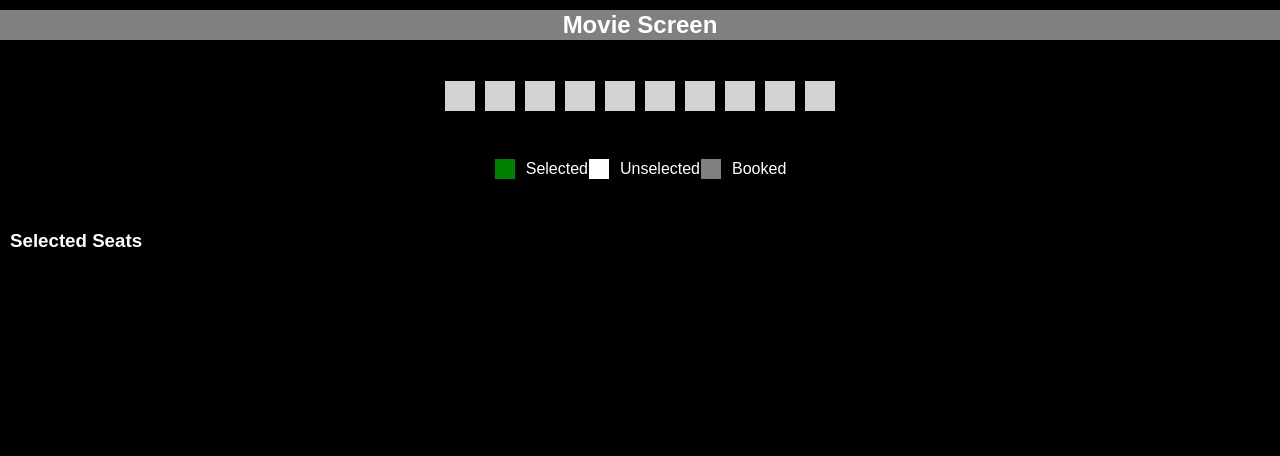
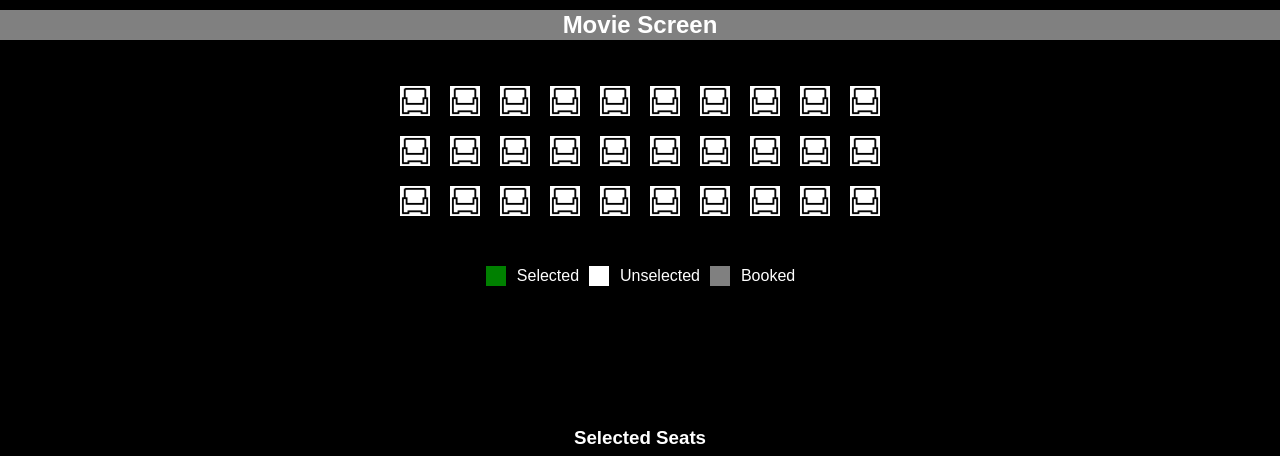
Before and after one commit to darren170999/IE4717, a PHP site: page /seating.html in a window 1280 px wide. Shown: the part 80-536 px from the top of the page. Run offline with PHP 8.4, Linux system fonts and the light colour scheme.

Commit message:
Nicer Frontend

```diff
--- /dev/null
+++ b/assets/js/holdingDates.js
@@ -0,0 +1,67 @@
+// Initialize or retrieve the seatStates array from localStorage
+let seatStates = JSON.parse(localStorage.getItem('seatStates')) || [];
+
+// Function to update the selected seats list and save to localStorage
+function updateSelectedSeatsList(selectedSeatsList) {
+    // Clear the list
+    selectedSeatsList.innerHTML = '';
+
+    // Add selected seats to the list and update the seatStates array
+    for (let i = 0; i < seatStates.length; i++) {
+        if (seatStates[i] === 1) {
+            const listItem = document.createElement('li');
+
+            // Create an icon for Seat
+            const seatIcon = document.createElement('img');
+            seatIcon.src = '../IE4717/assets/img/ticket.png'; // Path to your custom seat icon
+            listItem.appendChild(seatIcon);
+
+            listItem.textContent = ` Seat ID: ${i + 1}`;
+            selectedSeatsList.appendChild(listItem);
+        }
+    }
+
+    // Check if Buy button should be displayed
+    const buyButton = document.getElementById('buy-button');
+    buyButton.style.display = 'block';
+
+    // Save the updated seatStates array to localStorage
+    localStorage.setItem('seatStates', JSON.stringify(seatStates));
+}
+
+// Function to update seat states when a seat is clicked
+function toggleSeatColor(event) {
+    const seat = event.target;
+    const seatID = seat.id;
+    const selectedSeatsList = document.getElementById('selected-seats-list');
+    const jsonObject = JSON.parse(localStorage.selectedDateTime);
+
+    // Check if the seat is already selected
+    const isSelected = seat.classList.contains('selected');
+    const seatIndex = parseInt(seatID) - 1; // Assuming seat IDs are numeric
+
+    if (isSelected) {
+        // Seat is currently selected, so unselect it
+        seat.classList.remove('selected');
+        seatStates[seatIndex] = 0; // 0 represents unselected
+    } else {
+        // Seat is not selected, so select it
+        seat.classList.add('selected');
+        seatStates[seatIndex] = 1; // 1 represents selected
+    }
+
+    // Update the selected seats list and save to localStorage
+    updateSelectedSeatsList(selectedSeatsList);
+}
+
+const seats = document.querySelectorAll('.seat');
+seats.forEach((seat, index) => {
+    if (seatStates[index] === 1) {
+        seat.classList.add('selected');
+    }
+    seat.addEventListener('click', toggleSeatColor);
+});
+
+// Initial setup: Display selected seats from localStorage
+const selectedSeatsList = document.getElementById('selected-seats-list');
+updateSelectedSeatsList(selectedSeatsList);
--- a/assets/js/seats.js
+++ b/assets/js/seats.js
@@ -1,20 +1,77 @@
 function toggleSeatColor(event) {
     const seat = event.target;
-    seat.classList.toggle('selected');
     const seatID = seat.id;
     const selectedSeatsList = document.getElementById('selected-seats-list');
-    if (selectedSeatsList.children.length === 0) {
-        const dateTimeItem = document.createElement('li');
-        dateTimeItem.textContent = `Selected DateTime: ${localStorage.selectedDateTime}`;
+    const jsonObject = JSON.parse(localStorage.selectedDateTime);
+
+    // Check if dateTimeItem already exists
+    let dateTimeItem = selectedSeatsList.querySelector('.date-time-item');
+
+    if (!dateTimeItem) {
+        // If it doesn't exist, create and append it
+        dateTimeItem = document.createElement('li');
+        dateTimeItem.classList.add('date-time-item');
+
+        // Create an icon for Date
+        const dateIcon = document.createElement('img');
+        dateIcon.src = '../IE4717/assets/img/calendar.png'; // Path to your custom calendar icon
+        dateTimeItem.appendChild(dateIcon);
+
+        // Create a span element for styling text
+        const dateText = document.createElement('span');
+        dateText.style.fontSize = '18px'; // Adjust the font size as needed
+        dateText.style.color = 'yellow'; // Set the text color to yellow
+        dateText.textContent = `Date: ${jsonObject.date}`;
+        dateTimeItem.appendChild(dateText);
+
+        // Create an icon for Time
+        const timeIcon = document.createElement('img');
+        timeIcon.src = '../IE4717/assets/img/hourglass.png'; // Path to your custom clock icon
+        dateTimeItem.appendChild(timeIcon);
+
+        const timeText = document.createElement('span');
+        timeText.style.fontSize = '18px'; // Adjust the font size as needed
+        timeText.style.color = 'yellow'; // Set the text color to yellow
+        timeText.textContent = ` Time: ${jsonObject.time}`;
+        dateTimeItem.appendChild(timeText);
+
         selectedSeatsList.appendChild(dateTimeItem);
     }
 
-    const listItem = document.createElement('li');
-    listItem.textContent = `Seat ID: ${seatID}`;
-    selectedSeatsList.appendChild(listItem);
+    // Check if the seat is already selected
+    const isSelected = seat.classList.contains('selected');
 
-    const buyButton = document.getElementById('buy-button');
-    buyButton.style.display = 'block';
+    if (isSelected) {
+        // Seat is currently selected, so unselect it
+        seat.classList.remove('selected');
+
+        // Find and remove the corresponding seat ID from the list
+        const listItem = Array.from(selectedSeatsList.children).find(item => {
+            return item.textContent.includes(`Seat ID: ${seatID}`);
+        });
+
+        if (listItem) {
+            listItem.remove();
+        }
+    } else {
+        // Seat is not selected, so select it
+        seat.classList.add('selected');
+
+        // Add the seat ID to the list
+        const listItem = document.createElement('li');
+
+        // Create an icon for Seat
+        const seatIcon = document.createElement('img');
+        seatIcon.src = '../IE4717/assets/img/ticket.png'; // Path to your custom seat icon
+        listItem.appendChild(seatIcon);
+
+        listItem.textContent = ` Seat ID: ${seatID}`;
+        selectedSeatsList.appendChild(listItem);
+
+        // Check if Buy button should be displayed
+        const buyButton = document.getElementById('buy-button');
+        buyButton.style.display = 'block';
+    }
 }
 
 const seats = document.querySelectorAll('.seat');
--- a/booking.html
+++ b/booking.html
@@ -50,5 +50,6 @@
 
     <script src="../IE4717/assets/js/scriptBooking.js"></script>
     <script src="../IE4717/assets/js/fetchAssetsForBookings.js"></script>
+    <!-- <script src="../IE4717/assets/js/holdingDates.js"></script> -->
 </body>
 </html>
--- a/seating.html
+++ b/seating.html
@@ -32,7 +32,6 @@
     </div>
     <br><br>
     <div class="seating-plan">
-        <!-- Hard-code your seating rows and seats -->
         <!-- Example: 10 rows, each with 10 seats -->
         <div class="row">
             <div class="seat" id="seat1"></div>
@@ -48,9 +47,29 @@
         </div>
         <!-- Repeat the row structure for additional rows -->
         <div class="row">
+            <div class="seat" id="seat11"></div>
+            <div class="seat" id="seat12"></div>
+            <div class="seat" id="seat13"></div>
+            <div class="seat" id="seat14"></div>
+            <div class="seat" id="seat15"></div>
+            <div class="seat" id="seat16"></div>
+            <div class="seat" id="seat17"></div>
+            <div class="seat" id="seat18"></div>
+            <div class="seat" id="seat19"></div>
+            <div class="seat" id="seat20"></div>
             <!-- Add more seat divs for each seat in the row -->
         </div>
         <div class="row">
+            <div class="seat" id="seat21"></div>
+            <div class="seat" id="seat22"></div>
+            <div class="seat" id="seat23"></div>
+            <div class="seat" id="seat24"></div>
+            <div class="seat" id="seat25"></div>
+            <div class="seat" id="seat26"></div>
+            <div class="seat" id="seat27"></div>
+            <div class="seat" id="seat28"></div>
+            <div class="seat" id="seat29"></div>
+            <div class="seat" id="seat30"></div>
             <!-- Add more seat divs for each seat in the row -->
         </div>
         <!-- Add more row divs for additional rows of seats -->
@@ -59,9 +78,9 @@
         <h3>Legend</h3>
         <div class="legend-item">
             <div class="color-code selected"></div>
-            <span>Selected</span><br>
+            <span>Selected </span>&nbsp;&nbsp;
             <div class="color-code unselected"></div>
-            <span>Unselected</span><br>
+            <span>Unselected</span><br>&nbsp;&nbsp;
             <div class="color-code booked"></div>
             <span>Booked</span>
         </div>
@@ -76,6 +95,6 @@
         </a>
     </div>
     <script src="../IE4717/assets/js/seats.js"></script>
-
+    <script src="../IE4717/assets/js/holdingDates.js"></script>
 </body>
 </html>
--- a/style_booking.css
+++ b/style_booking.css
@@ -165,12 +165,16 @@ body {
     display: flex;
 }
 
-.seat {
+/* Add this rule to set the background image for the seat elements */
+.seating-plan .seat {
     width: 30px;
     height: 30px;
-    margin: 5px;
-    background-color: lightgray;
+    margin: 10px;
+    background-image: url('../IE4717/assets/img/seat-2-32.png'); /* Update with the correct path */
+    background-size: cover; /* Cover the entire seat element with the image */
     cursor: pointer;
+    border: none; /* Remove the square border */
+    background-color: white;
 }
 
 .seat.selected {
@@ -200,7 +204,7 @@ body {
 
 .legend {
     background: black;
-    padding: 10px;
+    /* padding: 10px; */
     display: flex;
     flex-direction: column;
     align-items: center;
@@ -215,7 +219,8 @@ body {
     color: white;
     display: flex;
     align-items: center;
-    margin: 10px 0;
+    margin: 10px 10px 10px 10px;
+    /* padding-right: 10px; */
 }
 
 .color-code {
@@ -227,6 +232,7 @@ body {
 
 .selected {
     background-color: green;
+    /* padding-right: 10px; */
 }
 .booked {
     background-color: grey;
@@ -236,9 +242,17 @@ body {
 }
 
 .selected-seats-container {
+    display: flex;
+    flex-direction: column;
+    align-items: center;
+    justify-content: center; /* Add this line to vertically center it */
     background-color: black;
     padding: 10px;
-    margin-top: 20px;
+    margin-top: 150px;
+    position: fixed;
+    top: 50%; /* Move it to the vertical center */
+    left: 50%; /* Move it to the horizontal center */
+    transform: translate(-50%, -50%); /* Correct its position */
 }
 
 .selected-seats-container h3 {
```
Also changed, not shown: assets/img/calendar.png (added), assets/img/hourglass.png (added), assets/img/seat-2-32.png (added), assets/img/ticket.png (added), 1 other file.
